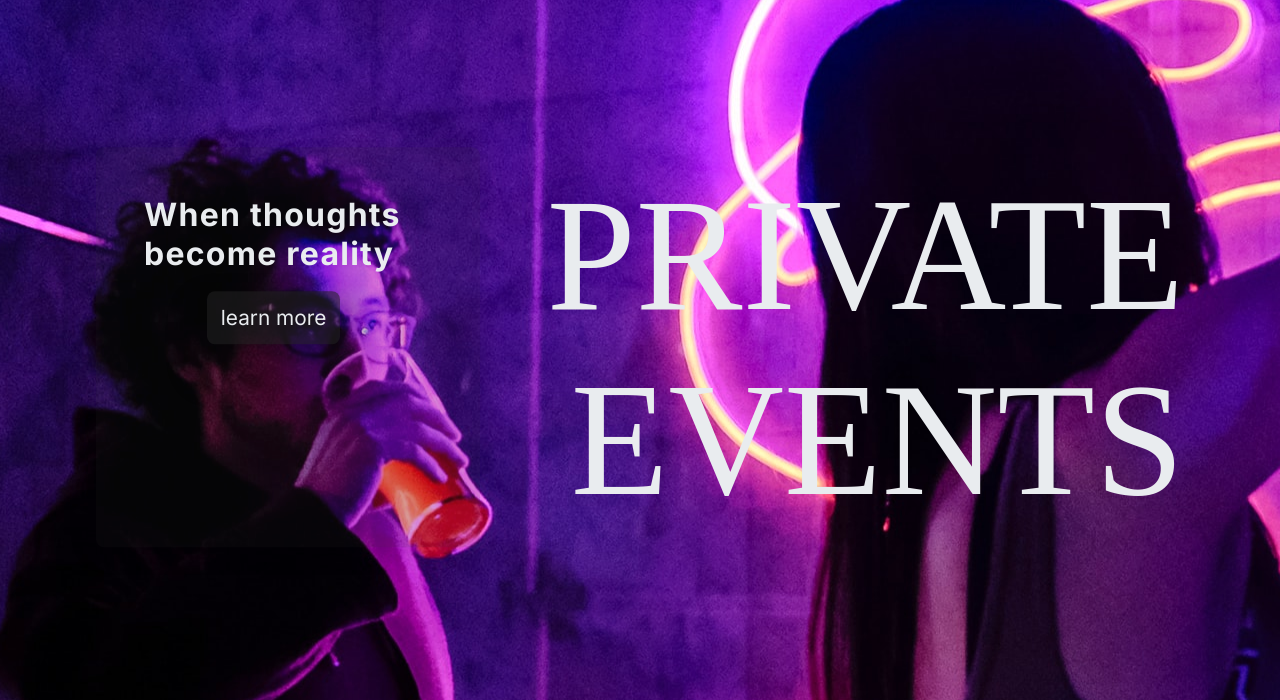
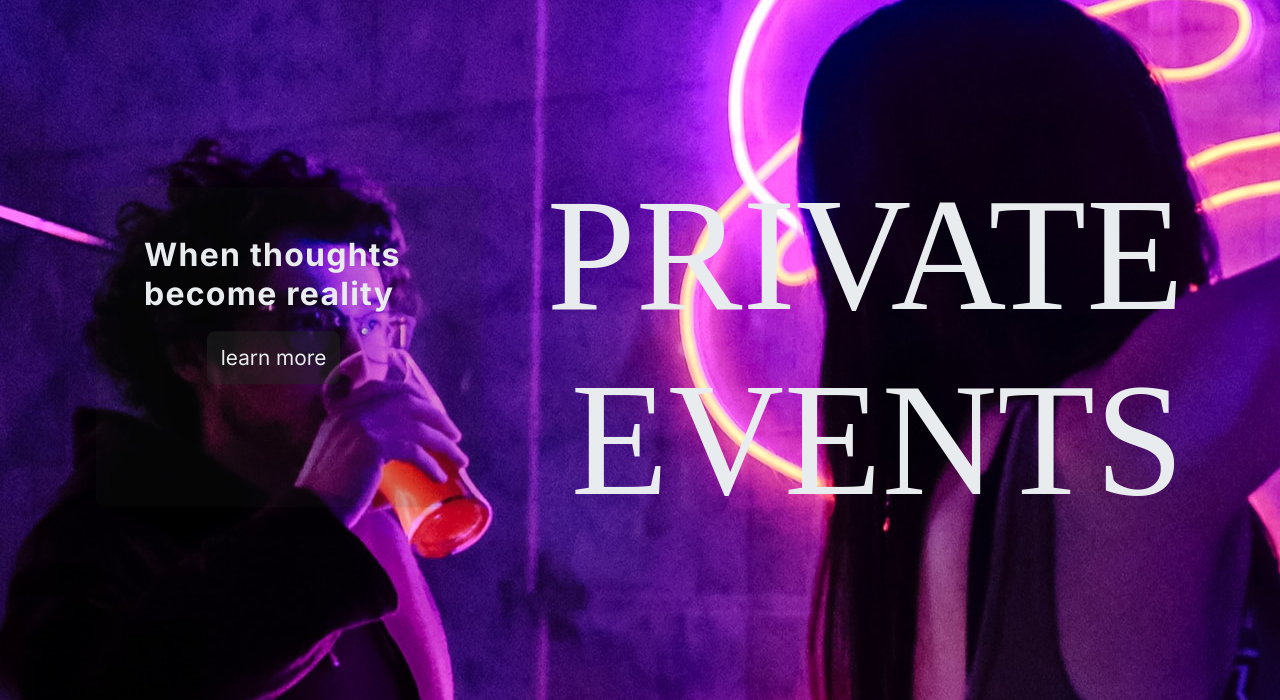
Before and after one commit to FatihSahinGIT/diced, a plain HTML site: page html/private.html in a window 1280 px wide. Shown: the part 129-829 px from the top of the page. Drawn offline with Linux system fonts and the light colour scheme; a web font is replaced by a local one.

Commit message:
Private fixing

```diff
--- a/css/private.css
+++ b/css/private.css
@@ -153,7 +153,7 @@ body {
   background-color: #2020202c;
   border-radius: 8px;
   color: var(--white);
-  height: 50vh;
+  height: 40vh;
   animation: float 5s ease-in-out infinite;
 }
 
```
